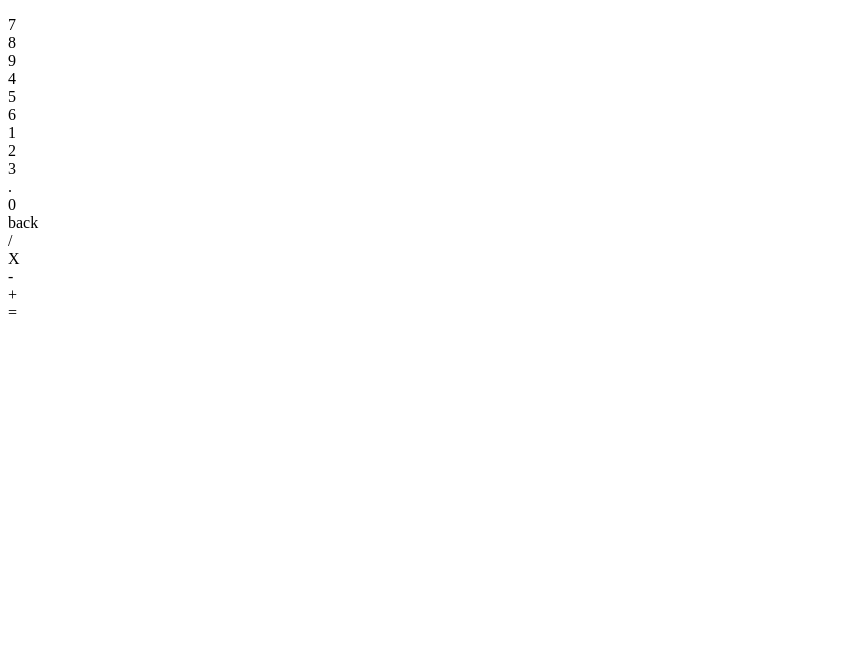
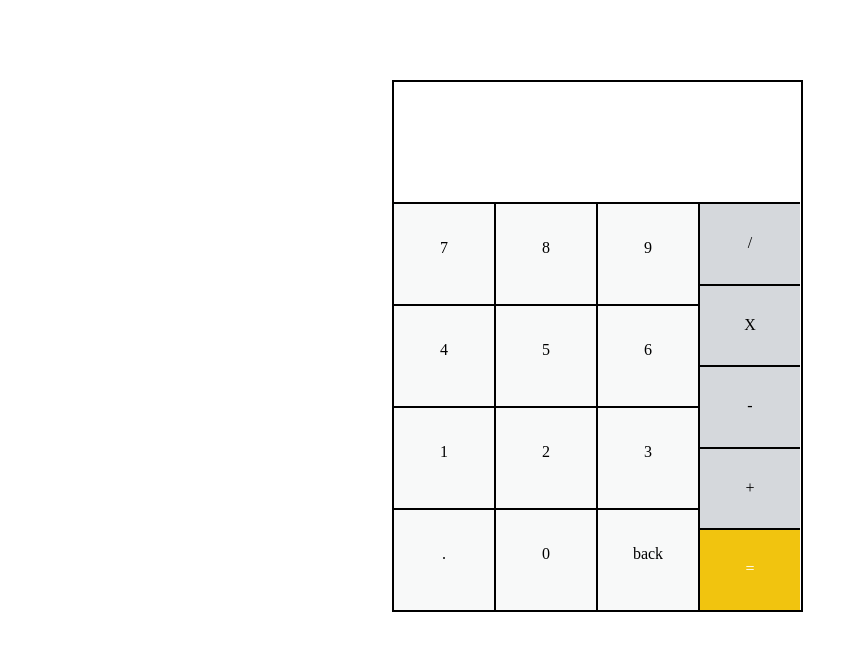
Before and after one commit to gourav-24/Calculator, a plain HTML site: page index.html in a window 1280 px wide. Shown: the whole page, without its empty margins (0-858 px from the left). Drawn offline with Linux system fonts and the light colour scheme.

Commit message:
add css styles

```diff
--- a/index.html
+++ b/index.html
@@ -1,6 +1,7 @@
 <!DOCTYPE html>
 <html>
     <head>
+        <link rel="stylesheet" href="style.css">
 
 
     </head>
@@ -12,40 +13,40 @@
             </div>
             <div id='numbers'>
                 <div id="button" data-value = "7">
-                    <span> 7 </span>
+                    <div> 7 </div>
                 </div>
                 <div id="button" data-value = "8">
-                    <span> 8 </span>
+                    <div> 8 </div>
                 </div>
                 <div id="button" data-value = "9">
-                    <span> 9 </span>
+                    <div> 9 </div>
                 </div>
                 <div id="button" data-value = "4">
-                    <span> 4 </span>
+                    <div> 4 </div>
                 </div>
                 <div id="button" data-value = "5">
-                    <span> 5 </span>
+                    <div> 5 </div>
                 </div>
                 <div id="button" data-value = "6">
-                    <span> 6 </span>
+                    <div> 6 </div>
                 </div>
                 <div id="button" data-value = "1">
-                    <span> 1 </span>
+                    <div> 1 </div>
                 </div>
                 <div id="button" data-value = "2">
-                    <span> 2 </span>
+                    <div> 2 </div>
                 </div>
                 <div id="button" data-value = "3">
-                    <span> 3 </span>
+                    <div> 3 </div>
                 </div>
                 <div id="button" data-value = ".">
-                    <span> . </span>
+                    <div> . </div>
                 </div>
                 <div id="button" data-value = "0">
-                    <span> 0 </span>
+                    <div> 0 </div>
                 </div>
                 <div id="button" data-value="back">
-                    <span>back</span>
+                    <div>back</div>
 
                 </div>
 
@@ -54,25 +55,25 @@
             <div id="signs">
 
 
-                <div id="button" data-value = "/">
-                    <span> / </span>
+                <div id="Sbutton" data-value = "/">
+                    <div> / </div>
                 </div>
 
 
-                <div id="button" data-value = "X">
-                    <span> X </span>
+                <div id="Sbutton" data-value = "X">
+                    <div> X </div>
                 </div>
 
-                <div id="button" data-value = "-">
-                    <span> - </span>
+                <div id="Sbutton" data-value = "-">
+                    <div> - </div>
                 </div>
 
-                <div id="button" data-value = "+">
-                    <span> + </span>
+                <div id="Sbutton" data-value = "+">
+                    <div> + </div>
                 </div>
 
-                <div id="button" data-value = "=">
-                    <span> = </span>
+                <div id="Sbutton" style="background-color: #F1C40F;" data-value = "=">
+                    <div style="color: white;"> = </div>
                 </div>
 
             </div>
--- a/style.css
+++ b/style.css
@@ -0,0 +1,70 @@
+#calculator{
+    margin-left: 30vw;
+    margin-top: 10vh;
+    display: flex;
+    height: 528px;
+    width: 407px;
+    border: 2px solid black;
+    flex-wrap: wrap;
+
+
+}
+#numbers{
+
+    width: 306px;
+    height:408px;
+    /* border: 2px solid black; */
+    display: flex;
+    flex-wrap: wrap;
+    flex-direction: row;
+    background-color: #F8F9F9;
+
+
+}
+
+#signs{
+
+    width: 100px;
+    height: 407px;
+    background-color: #D5D8DC ;
+    /* border: 2px solid black; */
+
+
+}
+
+#display-container{
+
+    width: 407px;
+    height: 120px;
+    /* border: 2px solid black; */
+
+
+}
+
+#display{
+
+}
+
+#button{
+    width: 100px;
+    height: 100px;
+    text-align: center;
+    border-top: 2px solid black;
+    border-right : 2px solid black;
+
+}
+#button div{
+    margin-top: 35px;
+}
+
+#Sbutton div{
+    margin-top: 30px;
+}
+
+#Sbutton{
+    width: 100px;
+    height: 79.5px;
+    text-align: center;
+    border-top: 2px solid black;
+
+}
```
